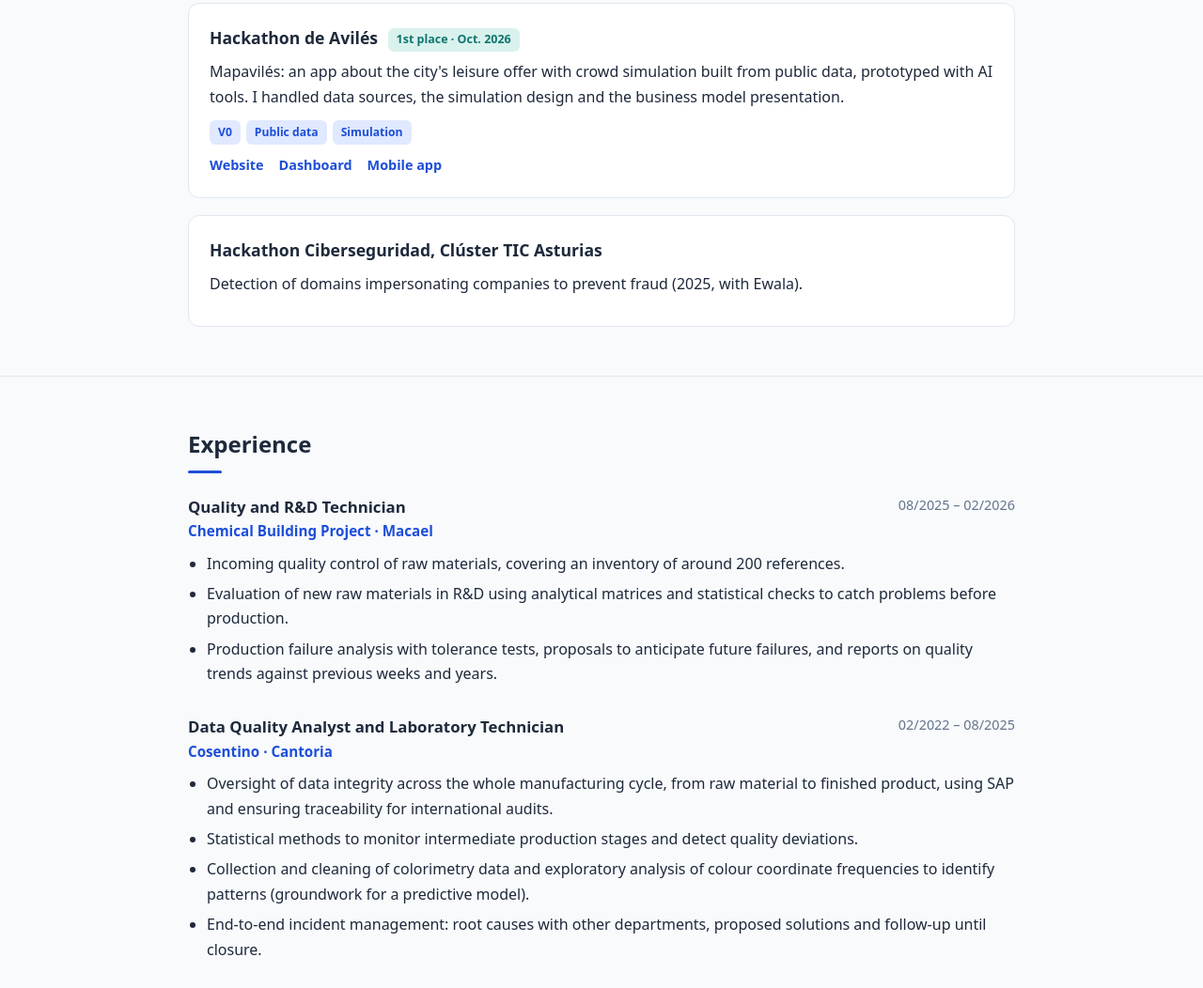
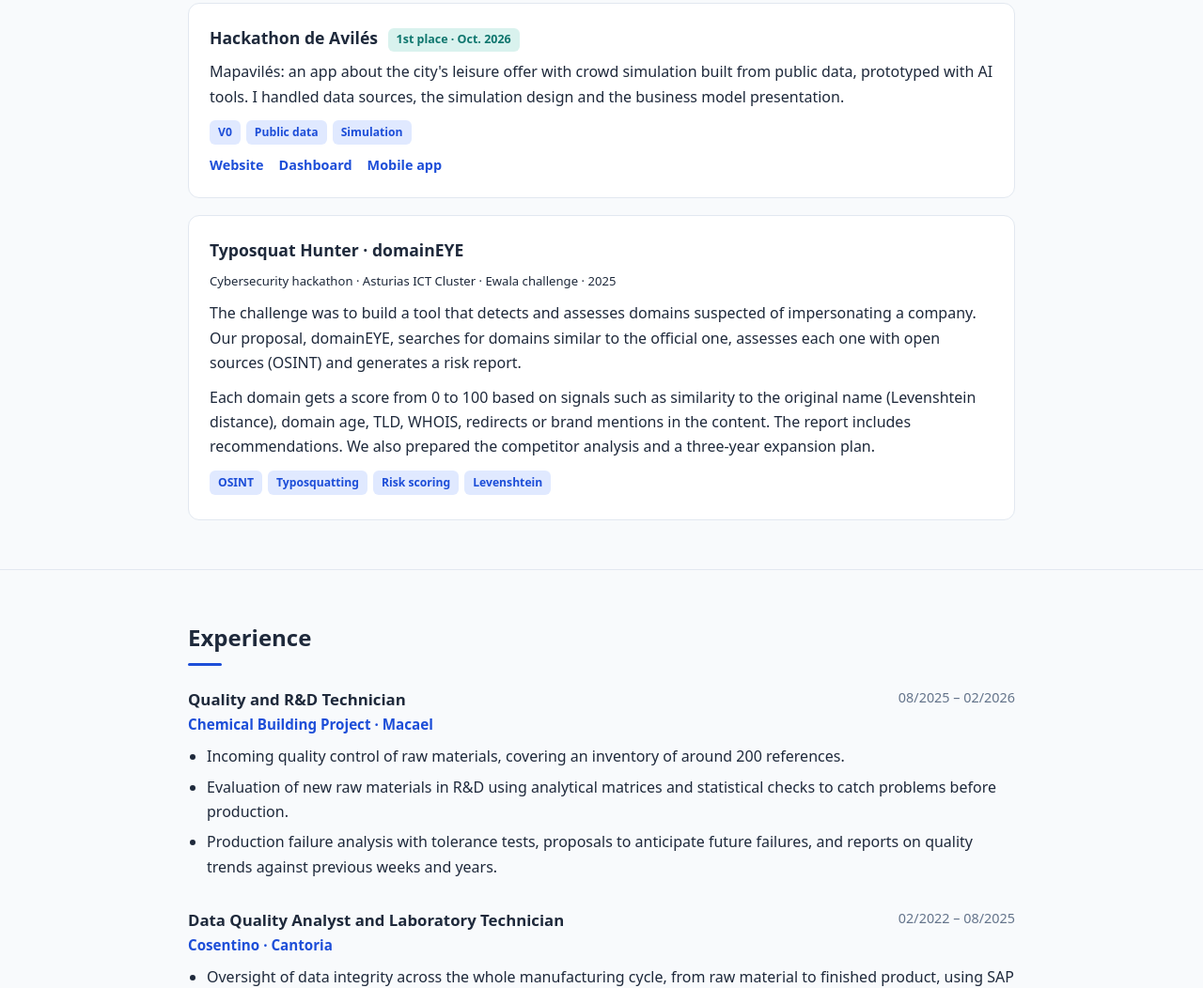
Before and after one commit to Canmor115/Canmor115.github.io, a plain HTML site: page index.html in a window 1280 px wide. Shown: the part 3483-4535 px from the top of the page at 94% size. Drawn offline with Linux system fonts and the light colour scheme.

Commit message:
Update 2 index.html

```diff
--- a/index.html
+++ b/index.html
@@ -263,8 +263,11 @@
         </article>
 
         <article class="card">
-          <h3>Hackathon Ciberseguridad, Clúster TIC Asturias</h3>
+          <h3>Typosquat Hunter · domainEYE</h3>
+          <p class="cap" data-i18n="h2_meta"></p>
           <p data-i18n="h2_d"></p>
+          <p data-i18n="h2_d2"></p>
+          <div class="tags"><span>OSINT</span><span>Typosquatting</span><span data-i18n="tag_scoring"></span><span>Levenshtein</span></div>
         </article>
 
       </div>
@@ -374,7 +377,10 @@ const T = {
     award_1: "1.er puesto · Oct. 2026",
     h1_d: "Mapavilés: app sobre la oferta de ocio de la ciudad con simulación de afluencia a partir de datos públicos, prototipada con herramientas de IA. Me encargué de las fuentes de datos, la definición de la simulación y la presentación del modelo de negocio.",
     tag_public: "Datos públicos", tag_sim: "Simulación",
-    h2_d: "Detección de dominios que suplantan a empresas para prevenir fraude (2025, con Ewala).",
+    h2_meta: "Hackathon de ciberseguridad · Clúster TIC de Asturias · reto de Ewala · 2025",
+    h2_d: "El reto era construir una herramienta que detecte y evalúe dominios sospechosos de suplantar a una empresa. Nuestra propuesta, domainEYE, busca dominios similares al oficial, evalúa cada uno con fuentes abiertas (OSINT) y genera un informe del riesgo.",
+    h2_d2: "Cada dominio recibe una puntuación de 0 a 100 según señales como la similitud con el nombre original (distancia de Levenshtein), la antigüedad del dominio, el TLD, el WHOIS, las redirecciones o la mención de la marca en el contenido. El informe incluye recomendaciones. También preparamos el análisis de competencia y un plan de expansión a tres años.",
+    tag_scoring: "Scoring de riesgo",
     exp_h: "Experiencia",
     e1_role: "Técnica de Calidad e I+D",
     e1_b1: "Recepción y control de calidad de materias primas, con un inventario de unas 200 referencias.",
@@ -430,7 +436,10 @@ const T = {
     award_1: "1st place · Oct. 2026",
     h1_d: "Mapavilés: an app about the city's leisure offer with crowd simulation built from public data, prototyped with AI tools. I handled data sources, the simulation design and the business model presentation.",
     tag_public: "Public data", tag_sim: "Simulation",
-    h2_d: "Detection of domains impersonating companies to prevent fraud (2025, with Ewala).",
+    h2_meta: "Cybersecurity hackathon · Asturias ICT Cluster · Ewala challenge · 2025",
+    h2_d: "The challenge was to build a tool that detects and assesses domains suspected of impersonating a company. Our proposal, domainEYE, searches for domains similar to the official one, assesses each one with open sources (OSINT) and generates a risk report.",
+    h2_d2: "Each domain gets a score from 0 to 100 based on signals such as similarity to the original name (Levenshtein distance), domain age, TLD, WHOIS, redirects or brand mentions in the content. The report includes recommendations. We also prepared the competitor analysis and a three-year expansion plan.",
+    tag_scoring: "Risk scoring",
     exp_h: "Experience",
     e1_role: "Quality and R&D Technician",
     e1_b1: "Incoming quality control of raw materials, covering an inventory of around 200 references.",
```
